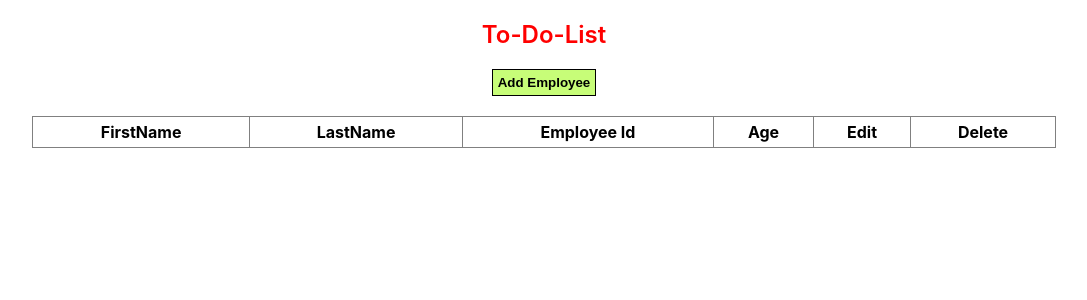
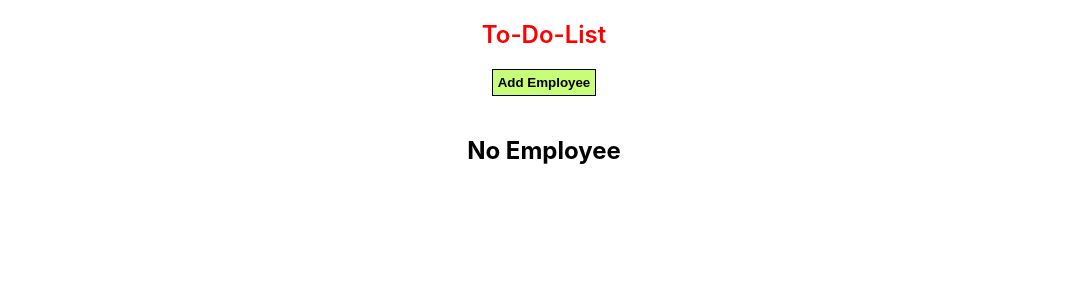
Before and after one commit to Atharva-77/To-do-list-React, a React (Create React App) app in the folder to-do-list/: page / in a window 1280 px wide. Shown: the top 300 px of the page, without its empty margins (96-1183 px from the left). Built offline with nearby package versions, Linux system fonts and the light colour scheme.

Commit message:
Passing via props added

```diff
--- a/to-do-list/src/App.js
+++ b/to-do-list/src/App.js
@@ -28,3 +28,4 @@ function App() {
 export default App;
 
 // Component--> Form--> Main page
+//Main pg--> Form---> Main pg--> New compo or there only
--- a/to-do-list/src/Form.js
+++ b/to-do-list/src/Form.js
@@ -5,23 +5,28 @@ import { useParams, useLocation } from 'react-router';
 import { useNavigate } from 'react-router-dom';
 
 
-function Form(props) {
-
+function Form({parentHandler,intial_Firstname='', initial_Lastname='', initial_empid='',initial_age='',button_value='Add Employee'}) {
+    // console.log("Props value",parentHandler("yo bro"));
     const navigate = useNavigate();
     const {id}=useParams();
-    console.log("FORM",id,JSON.parse(localStorage.getItem(id)));
+
+    const { query } = useLocation();
+
+    // console.log("FORM",id,JSON.parse(localStorage.getItem(id)));
 
 
-    var intial_Firstname='', initial_Lastname='', initial_empid='',initial_age='',button_value='Add Employee';
+    // var intial_Firstname='', initial_Lastname='', initial_empid='',initial_age='',button_value='Add Employee';
 
     if(id!=undefined)
     {
-        var data=JSON.parse( localStorage.getItem(id) );
-
-        intial_Firstname=data.firstName;
-        initial_Lastname=data.lastName;
-        initial_empid=data.empid ;
-        initial_age=data.age;
+        console.log("LOCN",id.split("+"));
+        // var data=JSON.parse( localStorage.getItem(id) );
+        let data=id.split("+");
+        // console.log();
+        intial_Firstname=data[1];
+        initial_Lastname=data[2];
+        initial_empid=Number(data[0]);
+        initial_age=Number(data[3]);
 
         button_value='Update Details'
     }
@@ -33,13 +38,16 @@ function Form(props) {
 
     const submitForm=()=>
     {
-        console.log(firstName,lastName,empid,age, localStorage);
+        // console.log(firstName,lastName,empid,age, localStorage);
 
-        localStorage.setItem(empid,JSON.stringify({
-                                        "firstName":firstName,
-                                        "lastName":lastName,
-                                        "empid":empid,
-                                        "age": age}))
+        // localStorage.setItem(empid,JSON.stringify({
+        //                                 "firstName":firstName,
+        //                                 "lastName":lastName,
+        //                                 "empid":empid,
+        //                                 "age": age}))
+
+        console.log("Props value",parentHandler(firstName,lastName,empid,age));
+
         navigate('/')
     }
     return (
--- a/to-do-list/src/MainPg.js
+++ b/to-do-list/src/MainPg.js
@@ -1,4 +1,4 @@
-import React from 'react';
+import React, {useState} from 'react';
 import Form from './Form';
 import './MainPg.css'
 import { Link } from 'react-router-dom';
@@ -9,6 +9,12 @@ function MainPg(props) {
     let i,l, keys,arr=[],val;
 
     l=localStorage.length
+    const[renderChild, setrenderChild]=useState(false);
+    const[renderChildEdit, setrenderChildEdit]=useState(false);
+    const [firstName,setFirstName]=useState('')
+    const [lastName,setLastName]=useState('')
+    const [empid,setEmpid]=useState('')
+    const [age,setAge]=useState('')
 
     for(i=0; i<l; i++)
     {
@@ -20,15 +26,57 @@ function MainPg(props) {
         arr.push(JSON.parse(val));
     }
 
+    const renderFunc=()=>
+    {
+        // console.log("11");
+        setrenderChild(true);
+    }
+
+    const parentFunc=(firstName,lastName,empid,age)=>
+    {
+        console.log("sdsclicked "+firstName,lastName,empid,age);
+        setFirstName(firstName);
+        setLastName(lastName);
+        setEmpid(empid);
+        setAge(age);
+
+        setrenderChild(false)
+        setrenderChildEdit(false)
+    }
+
+    const deleteEmployee=()=>
+    {
+        console.log("Deleted clicked",empid);
+        // localStorage.removeItem(empid)
+        window.location.reload(false);
+    }
+
     return (
         <div className='Mainpg_div'>
 
             {/* <a href="/form"> */}
-            <Link to='/form'>
-                 <button className='Add-employee-button'>Add Employee</button>
-            </Link>
+            {/* <Link to='/form'> */}
+
+            {/* </Link> */}
             {/* </a> */}
+
+            {!renderChild && !renderChildEdit &&
+                <>
+                    <button className='Add-employee-button' onClick={renderFunc}>Add Employee</button>
                     <table>
+                        {firstName=='' && <h2>No Employee</h2>}
+                        {/* <tr>
+                            <th>FirstName</th>
+                            <th>LastName</th>
+                            <th>Employee Id</th>
+                            <th>Age</th>
+                            <th>Edit</th>
+                            <th>Delete</th>
+                        </tr> */}
+
+                        {firstName !=''?
+
+                            <>
                                 <tr>
                                     <th>FirstName</th>
                                     <th>LastName</th>
@@ -37,23 +85,44 @@ function MainPg(props) {
                                     <th>Edit</th>
                                     <th>Delete</th>
                                 </tr>
-                {
-                    arr.map((i,b)=>
-                    {
-                        return <TableContent
-                                key={i.empid}
 
-                                firstName={i.firstName}
-                                lastName={i.lastName}
-                                empid={i.empid}
-                                age={i.age}
-                        />
-                        // console.log("MAP",a,b, a.age);
-                    })
+                                <tr>
+                                    <td>{firstName}</td>
+                                    <td>{lastName}</td>
+                                    <td>{empid}</td>
+                                    <td>{age}</td>
+
+                                    <td>
+
+                                        <div className='Edit_div2'  onClick={()=>setrenderChildEdit(true)}>
+                                            {/* <Link to= {{ pathname: `/form/${empid}+${firstName}+${lastName}+${age}`}} style={{ textDecoration: 'none',color:'black'}} > */}
+                                                <span className='Edit_span'> Edit </span>
+
+                                               {/* { <Form intial_Firstname={firstName}  initial_Lastname={lastName}  initial_empid={empid} initial_age={age} button_value='Update Details'/> } */}
+
+                                            {/* </Link> */}
+                                        </div>
+
+                                    </td>
+
+                                    <td>
+                                        <div className="Delete_div" onClick={deleteEmployee}>
+                                            Delete
+                                        </div>
+                                    </td>
+
+
+                                </tr>
+                            </>
+                        : null
+
                        }
                     </table>
+                </>
 
-
+             }
+            {renderChild && <Form parentHandler={parentFunc}/>}
+            {renderChildEdit &&<Form intial_Firstname={firstName}  initial_Lastname={lastName}  initial_empid={empid} initial_age={age} button_value='Update Details' parentHandler={parentFunc}/>}
 
             {/* <TableContent /> */}
 
```
Lines whose indentation alone changed are shown as unchanged.
